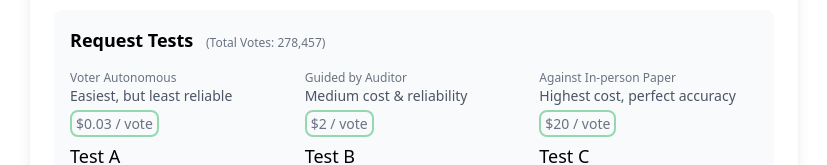
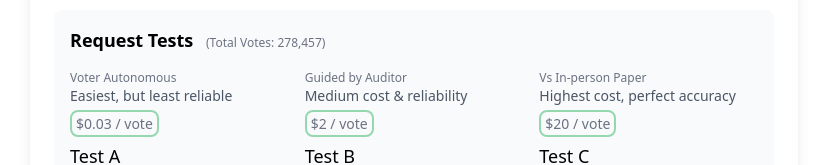
Before and after one commit to dsernst/simulate-corrupted-election, a Next.js app: page / in a window 1280 px wide. Shown: the part 447-612 px from the top of the page, without its empty margins (226-1053 px from the left). Built offline with nearby package versions, Linux system fonts and the light colour scheme.

Commit message:
More concise 'Vs Paper' label

```diff
--- a/app/components/RequestTests.tsx
+++ b/app/components/RequestTests.tsx
@@ -32,7 +32,7 @@ const TESTS = [
     description: 'Highest cost, perfect accuracy',
     key: 'testC' as const,
     label: 'Test C',
-    subtitle: 'Against In-person Paper',
+    subtitle: 'Vs In-person Paper',
   },
 ] as const
 
```
